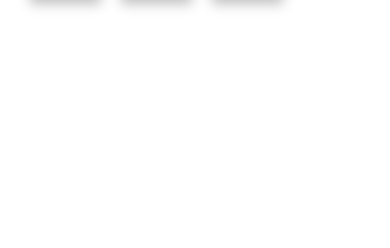
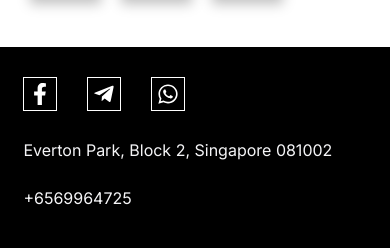
Before and after one commit to theromanov/Monovision, a plain HTML site: page src/index.html in a window 390 px wide. Shown: the part 2067-2315 px from the top of the page. Before the commit the page ends 2114 px from the top, so only its background shows below. Drawn offline with Linux system fonts and the light colour scheme.

Commit message:
feat: add footer section and mobile adaptation

```diff
--- a/src/index.html
+++ b/src/index.html
@@ -129,6 +129,21 @@
         </section>
     </main>
 
+    <footer class="footer">
+        <div class="footer__wrapper">
+            <ul class="footer__social">
+                <li><a href="#"><img src="icons/facebook.svg" alt="facebook icon"></a></li>
+                <li><a href="#"><img src="icons/tg.svg" alt="telegram icon"></a></li>
+                <li><a href="#"><img src="icons/whatsapp.svg" alt="whatsapp icon"></a></li>
+            </ul>
+
+            <address class="footer__address">Everton Park, Block 2, Singapore 081002</address>
+
+            <a href="tel:+6569964725" class="footer__tel">+6569964725</a>
+        </div>
+    </footer>
+
+
 </body>
 
 </html>
--- a/src/scss/style.scss
+++ b/src/scss/style.scss
@@ -585,3 +585,82 @@
     }
   }
 }
+
+// footer
+.footer {
+  background-color: #000;
+  padding: 85px var(--footer-padding-inline);
+
+  &__wrapper {
+    display: flex;
+    justify-content: space-between;
+    align-items: center;
+  }
+
+  &__social {
+    padding: 0;
+    display: flex;
+    column-gap: 30px;
+    li {
+      list-style-type: none;
+      border: 1px solid #fff;
+
+      a {
+        display: flex;
+        justify-content: center;
+        align-items: center;
+        padding: 5px;
+        img {
+          max-width: 22px;
+        }
+      }
+    }
+  }
+
+  &__address {
+    font-style: normal;
+    font-weight: 400;
+    font-size: 20px;
+    color: var(--light-color);
+  }
+
+  &__tel {
+    font-weight: 400;
+    font-size: 20px;
+    color: var(--light-color);
+    text-decoration: none;
+  }
+
+  @media screen and (max-width: 992px) {
+    padding: 30px var(--footer-padding-inline) 40px var(--footer-padding-inline);
+
+    &__wrapper {
+      flex-direction: column;
+      align-items: start;
+      row-gap: 30px;
+    }
+  }
+
+  @media screen and (max-width: 768px) {
+    &__address {
+      font-size: 16px;
+    }
+
+    &__tel {
+      font-size: 16px;
+    }
+  }
+
+  @media screen and (max-width: 375px) {
+    &__wrapper {
+      align-items: center;
+    }
+    &__address {
+      order: 2;
+    }
+
+    &__tel {
+      order: 1;
+    }
+  }
+}
```
Also changed, not shown: src/css/style.min.css.
